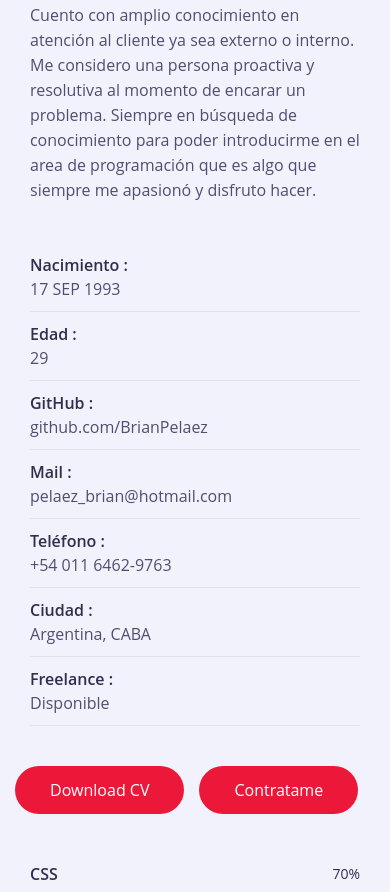
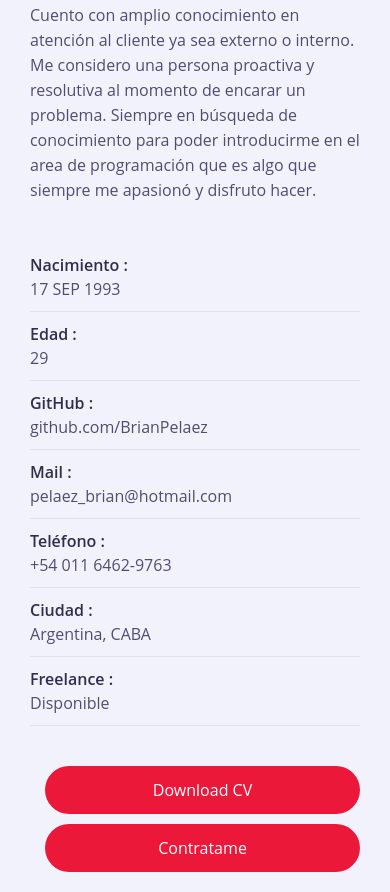
Before and after one commit to BrianPelaez/Responsive-Portfolio, a plain HTML site: page index.html in a window 390 px wide. Shown: the part 1108-2000 px from the top of the page. Drawn offline with nearby package versions, Linux system fonts and the light colour scheme; a web font is replaced by a local one.

Commit message:
Fix styles.

```diff
--- a/CSS/style.css
+++ b/CSS/style.css
@@ -424,7 +424,8 @@ h3.my-profession{
     border-radius: 10px;
     width: 100%;
     position: relative;
-    min-height: 620px;
+    min-height: 750px;
+
 }
 .about .about-content .timeline .timeline-item {
     position: relative;
@@ -639,7 +640,7 @@ h3.my-profession{
     height: 50px;
     padding: 0 50px;
 }
-@media (max-width:1199px) {
+@media (max-width:1554px) {
     .aside{
         left: -270px;
     }
@@ -649,6 +650,9 @@ h3.my-profession{
     .about .about-content .personal-info .info-item p span{
         display: block;
         margin-left: 0;
+    }
+    .home .home-img {
+        margin-left: -100px;
     }
 }
 @media (max-width:991px) {
@@ -660,12 +664,22 @@ h3.my-profession{
         max-width: 50%;
     }
 
+    .home .container {
+        text-align: center;
+    }
+
     .home .home-info {
-        flex: 0 0 100%;
+        flex: 100%;
         max-width: 100%;
     }
     .home .home-img {
         display: none;
+    }
+    .buttons {
+        position: relative;
+        display: flex;
+        justify-content: space-around;
+        width: 100%;
     }
 }
 @media (max-width:767px) {
@@ -688,10 +702,12 @@ h3.my-profession{
         max-width: 100%;
     }
     .buttons {
+        position: relative;
         display: flex;
-        justify-content: center;
-        align-items: center;
-        width: auto;
-        margin-left: -15px;
+        flex-direction: column;
+        text-align: center;
+        width: 100%;
+        padding: 0;
+        margin-left: 30px;
     }
 }
```
